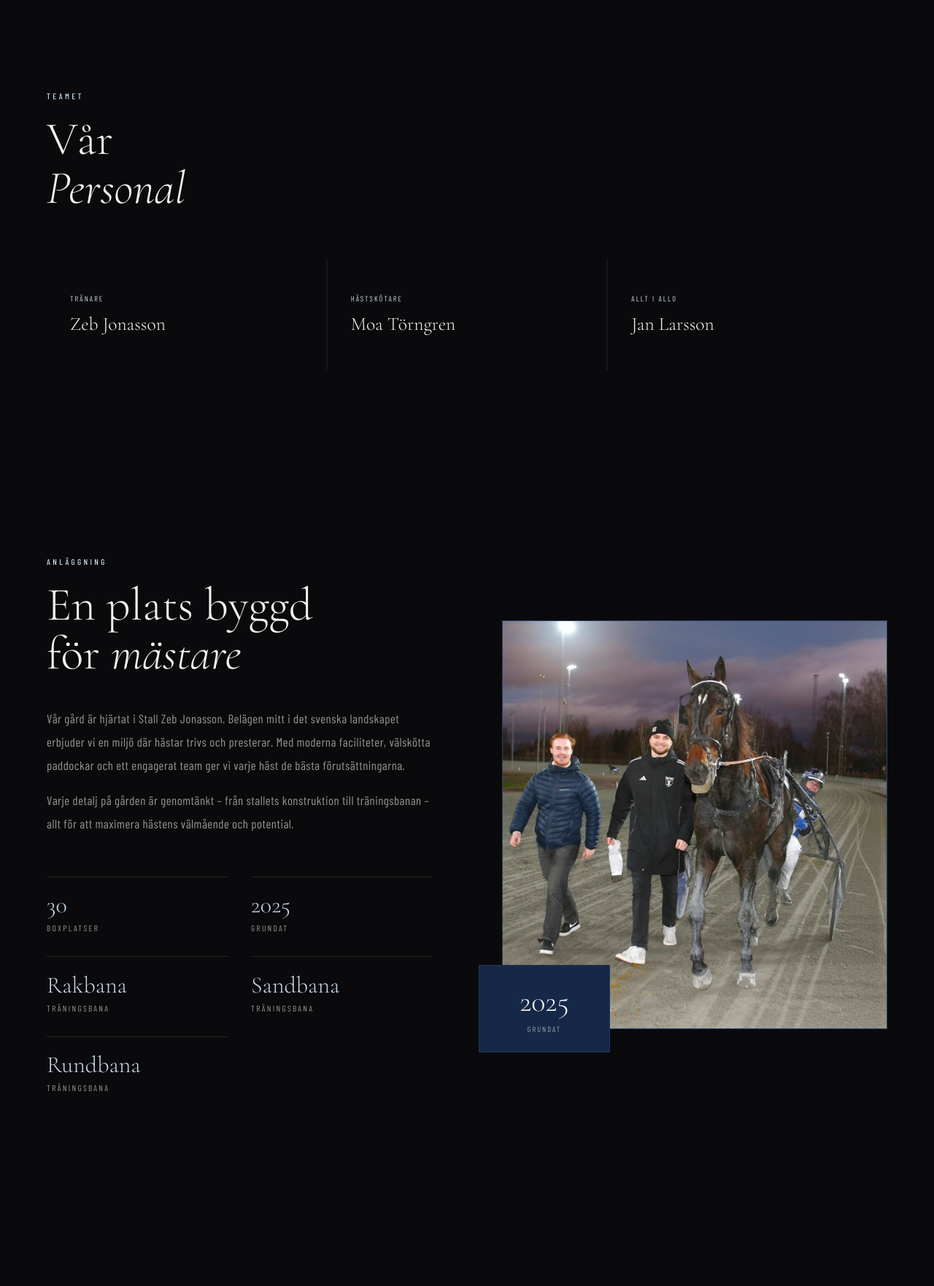
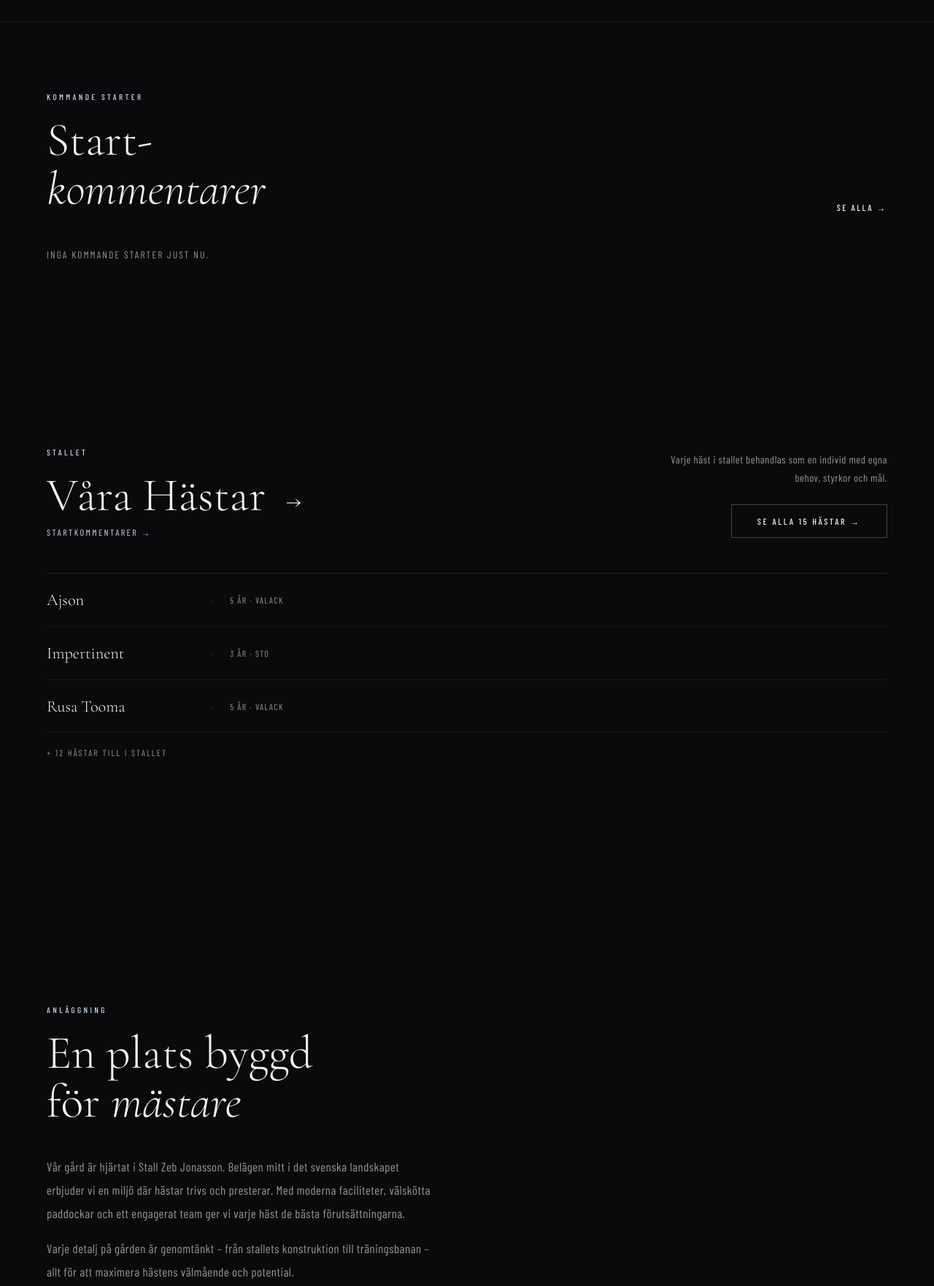
Before and after one commit to erikssonaugust03/Stall-Zeb-Jonasson, a plain HTML site: page index.html in a window 1280 px wide. Shown: the part 1260-3022 px from the top of the page at 73% size. Drawn offline with nearby package versions, Linux system fonts and the light colour scheme; a web font is replaced by a local one.

Commit message:
Add files via upload

```diff
--- a/index.html
+++ b/index.html
@@ -97,79 +97,19 @@
 
 
 
-<!-- PERSONAL -->
-<section id="personal" style="background:var(--black);padding:6rem 4rem;">
+<!-- STARTKOMMENTARER -->
+<section style="background:var(--black);padding:6rem 4rem;border-top:1px solid rgba(244,242,238,0.06);">
   <div style="max-width:1200px;margin:0 auto;">
-    <div style="margin-bottom:4rem;">
-      <div class="section-label">Teamet</div>
-      <a href="personal.html" style="text-decoration:none;">
-        <h2 class="section-title" style="font-size:clamp(2.5rem,5vw,4rem);color:var(--white);transition:color 0.3s;" onmouseover="this.style.color='var(--accent)'" onmouseout="this.style.color='var(--white)'">Vår<br><em style="font-family:'Cormorant Garamond',serif;font-style:italic;">Personal</em></h2>
-      </a>
+    <div style="display:flex;align-items:flex-end;justify-content:space-between;margin-bottom:3rem;">
+      <div>
+        <div class="section-label">Kommande starter</div>
+        <a href="startkommentarer.html" style="text-decoration:none;">
+          <h2 class="section-title" style="font-size:clamp(2.5rem,5vw,4rem);color:var(--white);transition:color 0.3s;" onmouseover="this.style.color='var(--accent)'" onmouseout="this.style.color='var(--white)'">Start-<br><em style="font-family:'Cormorant Garamond',serif;font-style:italic;">kommentarer</em></h2>
+        </a>
+      </div>
+      <a href="startkommentarer.html" style="font-family:'Barlow Condensed',sans-serif;font-size:0.75rem;font-weight:500;letter-spacing:0.2em;text-transform:uppercase;color:#f4f2ee;text-decoration:none;white-space:nowrap;">Se alla →</a>
     </div>
-    <div style="display:grid;grid-template-columns:repeat(3,1fr);gap:2px;background:rgba(244,242,238,0.05);" class="personal-grid">
-      <div style="background:var(--black);padding:3rem 2rem;">
-        <div style="font-family:'Barlow Condensed',sans-serif;font-size:0.65rem;letter-spacing:0.2em;text-transform:uppercase;color:var(--accent);margin-bottom:0.8rem;">Tränare</div>
-        <div style="font-family:'Cormorant Garamond',serif;font-size:1.6rem;font-weight:300;color:var(--white);">Zeb Jonasson</div>
-      </div>
-      <div style="background:var(--black);padding:3rem 2rem;">
-        <div style="font-family:'Barlow Condensed',sans-serif;font-size:0.65rem;letter-spacing:0.2em;text-transform:uppercase;color:var(--accent);margin-bottom:0.8rem;">Hästskötare</div>
-        <div style="font-family:'Cormorant Garamond',serif;font-size:1.6rem;font-weight:300;color:var(--white);">Moa Törngren</div>
-      </div>
-      <div style="background:var(--black);padding:3rem 2rem;">
-        <div style="font-family:'Barlow Condensed',sans-serif;font-size:0.65rem;letter-spacing:0.2em;text-transform:uppercase;color:var(--accent);margin-bottom:0.8rem;">Allt i allo</div>
-        <div style="font-family:'Cormorant Garamond',serif;font-size:1.6rem;font-weight:300;color:var(--white);">Jan Larsson</div>
-      </div>
-    </div>
-  </div>
-</section>
-
-<!-- VÅR GÅRD -->
-<section id="var-gard" style="background:var(--black);">
-  <div class="gard-grid">
-    <div class="gard-text">
-      <div class="section-label">Anläggning</div>
-      <h2 class="section-title">En plats byggd<br>för<em style="font-family:'Cormorant Garamond',serif;font-style:italic;"> mästare</em></h2>
-      <p class="gard-body">
-        Vår gård är hjärtat i Stall Zeb Jonasson. Belägen mitt i det svenska landskapet erbjuder vi en miljö där hästar trivs och presterar. Med moderna faciliteter, välskötta paddockar och ett engagerat team ger vi varje häst de bästa förutsättningarna.
-      </p>
-      <p class="gard-body" style="margin-top:1rem;">
-        Varje detalj på gården är genomtänkt – från stallets konstruktion till träningsbanan – allt för att maximera hästens välmående och potential.
-      </p>
-
-      <div class="gard-stats">
-        <div class="stat">
-          <div class="stat-number">30</div>
-          <div class="stat-label">Boxplatser</div>
-        </div>
-        <div class="stat">
-          <div class="stat-number">2025</div>
-          <div class="stat-label">Grundat</div>
-        </div>
-        <div class="stat">
-          <div class="stat-number">Rakbana</div>
-          <div class="stat-label">Träningsbana</div>
-        </div>
-        <div class="stat">
-          <div class="stat-number">Sandbana</div>
-          <div class="stat-label">Träningsbana</div>
-        </div>
-        <div class="stat">
-          <div class="stat-number">Rundbana</div>
-          <div class="stat-label">Träningsbana</div>
-        </div>
-      </div>
-    </div>
-
-    <div class="gard-visual">
-      <div class="gard-card gard-card-main">
-        <img src="gard.png" alt="Stall Zeb Jonasson" style="width:100%;height:100%;object-fit:cover;object-position:center top;">
-      </div>
-
-      <div class="gard-card gard-card-accent">
-        <div class="gard-accent-num">2025</div>
-        <div class="gard-accent-txt">Grundat</div>
-      </div>
-    </div>
+    <div id="startPreview" style="color:var(--white-dim);font-size:0.85rem;letter-spacing:0.15em;text-transform:uppercase;">Laddar...</div>
   </div>
 </section>
 
@@ -204,6 +144,51 @@
 </section>
 
 
+<!-- VÅR GÅRD -->
+<section id="var-gard" style="background:var(--black);">
+  <div class="gard-grid">
+    <div class="gard-text">
+      <div class="section-label">Anläggning</div>
+      <h2 class="section-title">En plats byggd<br>för<em style="font-family:'Cormorant Garamond',serif;font-style:italic;"> mästare</em></h2>
+      <p class="gard-body">
+        Vår gård är hjärtat i Stall Zeb Jonasson. Belägen mitt i det svenska landskapet erbjuder vi en miljö där hästar trivs och presterar. Med moderna faciliteter, välskötta paddockar och ett engagerat team ger vi varje häst de bästa förutsättningarna.
+      </p>
+      <p class="gard-body" style="margin-top:1rem;">
+        Varje detalj på gården är genomtänkt – från stallets konstruktion till träningsbanan – allt för att maximera hästens välmående och potential.
+      </p>
+
+      <div class="gard-stats">
+        <div class="stat">
+          <div class="stat-number">1000m</div>
+          <div class="stat-label">Rundbana</div>
+        </div>
+        <div class="stat">
+          <div class="stat-number">700m</div>
+          <div class="stat-label">Sandbana</div>
+        </div>
+        <div class="stat">
+          <div class="stat-number">1300m</div>
+          <div class="stat-label">Rakbana</div>
+        </div>
+        <div class="stat">
+          <div class="stat-number">4 km</div>
+          <div class="stat-label">Skogsslinga</div>
+        </div>
+        <div class="stat">
+          <div class="stat-number">✓</div>
+          <div class="stat-label">Skrittmaskin</div>
+        </div>
+        <div class="stat">
+          <div class="stat-number">✓</div>
+          <div class="stat-label">Lösdrifter</div>
+        </div>
+      </div>
+    </div>
+
+
+  </div>
+</section>
+
 <!-- OM TRÄNAREN -->
 <section id="om-oss">
   <div class="om-inner">
@@ -220,18 +205,19 @@
       <h2 class="section-title">Zeb<br>Jonasson</h2>
 
       <p class="om-body">
-        Zeb Jonasson har ägnat hela sitt liv åt travsporten. Uppvuxen med hästar utvecklade han tidigt en intuitiv förståelse för dessa fantastiska djur – en känsla som idag utgör grunden för hans träningsfilosofi.
+        Zeb Jonasson är en ung travtränare med tydligt unghästfokus. Med bakgrund från några av Sveriges främsta travstall har han fått en bred erfarenhet av både starthästar och unghästar.
       </p>
       <p class="om-body" style="margin-top:1rem;">
-        Med licensierad tränarbehörighet sedan 2009 har Zeb byggt upp ett stall med fokus på långsiktig hästutveckling, individuell anpassning och ett nära samarbete med hästägare. Han tror på tålamod, noggrannhet och den genuina relationen mellan människa och häst.
+        Efter att ha gått travgymnasiet på Wången inledde Zeb arbetslivet som hästskötare hos Svante Båth, där han under två år arbetade med starthästar. Därefter fortsatte han ett år hos Mattias Djuse. De sista tre åren innan proffslicensen plockades ut har han varit verksam hos Claes Sjöström där fokus legat på unghästar, hela vägen från inkörning tills att dom är redo för tävling.
       </p>
 
       <div class="om-quote">
-        <p>"Varje häst berättar sin historia – det gäller bara att lyssna noga nog."</p>
+        <p>"Mitt mål är att utveckla hästar som är redo att prestera tidigt – utan att tumma på hållbarhet eller hästens individuella utveckling."</p>
       </div>
     </div>
   </div>
 </section>
+
 
 <footer>
   <div class="footer-logo">Stall Zeb Jonasson</div>
@@ -276,6 +262,43 @@ async function loadNyheterPreview() {
 }
 loadNyheterPreview();
 
+
+// Startkommentarer preview
+const START_JSON = 'https://raw.githubusercontent.com/erikssonaugust03/Stall-Zeb-Jonasson/main/data/startkommentarer.json';
+
+async function loadStartPreview() {
+  const preview = document.getElementById('startPreview');
+  if (!preview) return;
+  try {
+    const res = await fetch(START_JSON + '?t=' + Date.now());
+    const data = await res.json();
+    const today = new Date(); today.setHours(0,0,0,0);
+    const kommande = (data.starter || []).filter(e => {
+      const d = new Date(e.datum); d.setDate(d.getDate()+1);
+      return today < d;
+    }).sort((a,b) => new Date(a.datum) - new Date(b.datum)).slice(0, 2);
+
+    if (kommande.length === 0) {
+      preview.innerHTML = '<p style="color:var(--white-dim);">Inga kommande starter just nu.</p>';
+      return;
+    }
+
+    preview.innerHTML = kommande.map(e => {
+      const datum = new Date(e.datum).toLocaleDateString("sv-SE", {day:"numeric", month:"long", year:"numeric"});
+      return `<div style="border-bottom:1px solid rgba(244,242,238,0.08);padding:2rem 0;">
+        <div style="font-size:0.7rem;letter-spacing:0.2em;text-transform:uppercase;color:var(--accent);margin-bottom:0.5rem;">${datum} · ${e.lopp}</div>
+        <div style="display:flex;flex-wrap:wrap;gap:1.5rem;">
+          ${(e.hastar||[]).map(h => `<div>
+            <div style="font-family:'Cormorant Garamond',serif;font-size:1.3rem;font-weight:300;color:var(--white);">${h.namn}</div>
+            <div style="font-size:0.7rem;letter-spacing:0.15em;text-transform:uppercase;color:var(--white-dim);margin-top:0.2rem;">${h.start}</div>
+          </div>`).join("")}
+        </div>
+      </div>`;
+    }).join('');
+  } catch(e) { if(document.getElementById('startPreview')) document.getElementById('startPreview').innerHTML = ''; }
+}
+loadStartPreview();
+
 function toggleMobileExpand() {
   document.getElementById('hastarSub').classList.toggle('open');
   document.getElementById('hastarArrow').classList.toggle('open');
```
